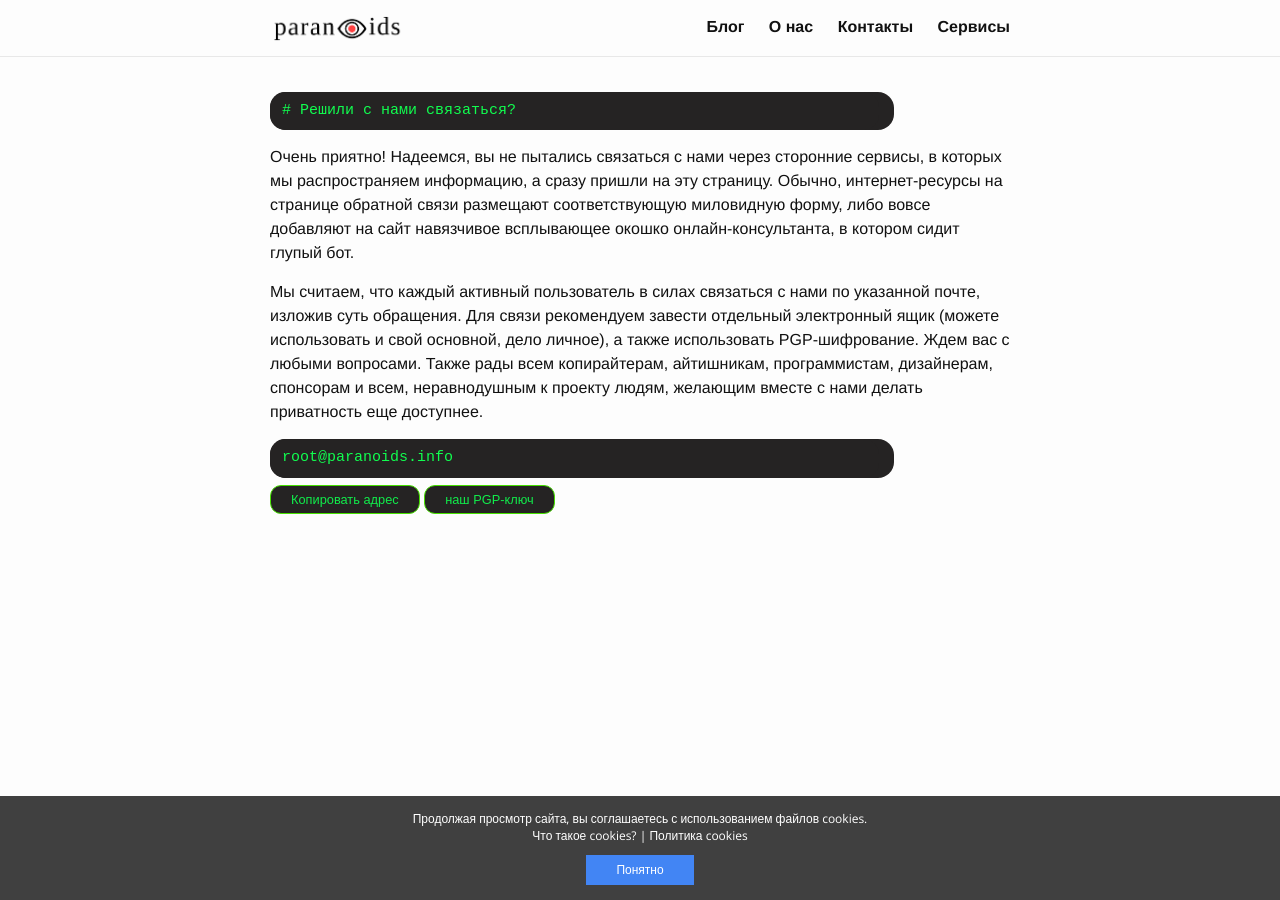
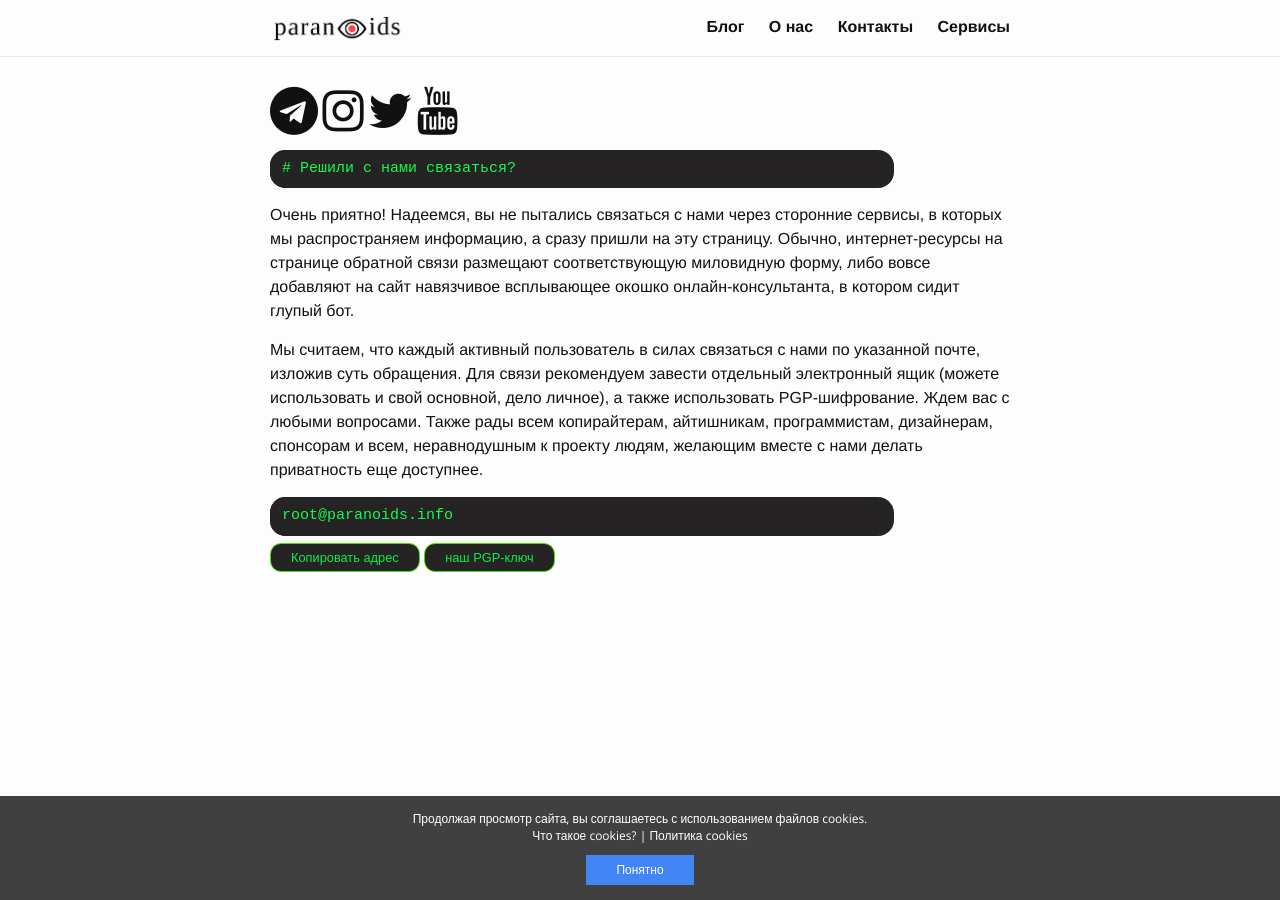
Before and after one commit to 2b7E1n6D0e5R7/2b7E1n6D0e5R7.github.io, a Jekyll site: the page built from _pages/contact.md, in a window 1280 px wide. Built offline with Jekyll 4.4.1, drawn with Linux system fonts in a browser that asks for light colours.

Commit message:
Update contact.md

````diff
--- a/_pages/contact.md
+++ b/_pages/contact.md
@@ -3,6 +3,11 @@
 title: Контакты
 permalink: /contact/
 ---
+<i class="fa fa-telegram fa-3x" aria-hidden="true"></i>
+<i class="fa fa-instagram fa-3x" aria-hidden="true"></i>
+<i class="fa fa-twitter fa-3x" aria-hidden="true"></i>
+<i class="fa fa-youtube fa-3x" aria-hidden="true"></i>
+
 ```
 # Решили с нами связаться?
 ```
````
